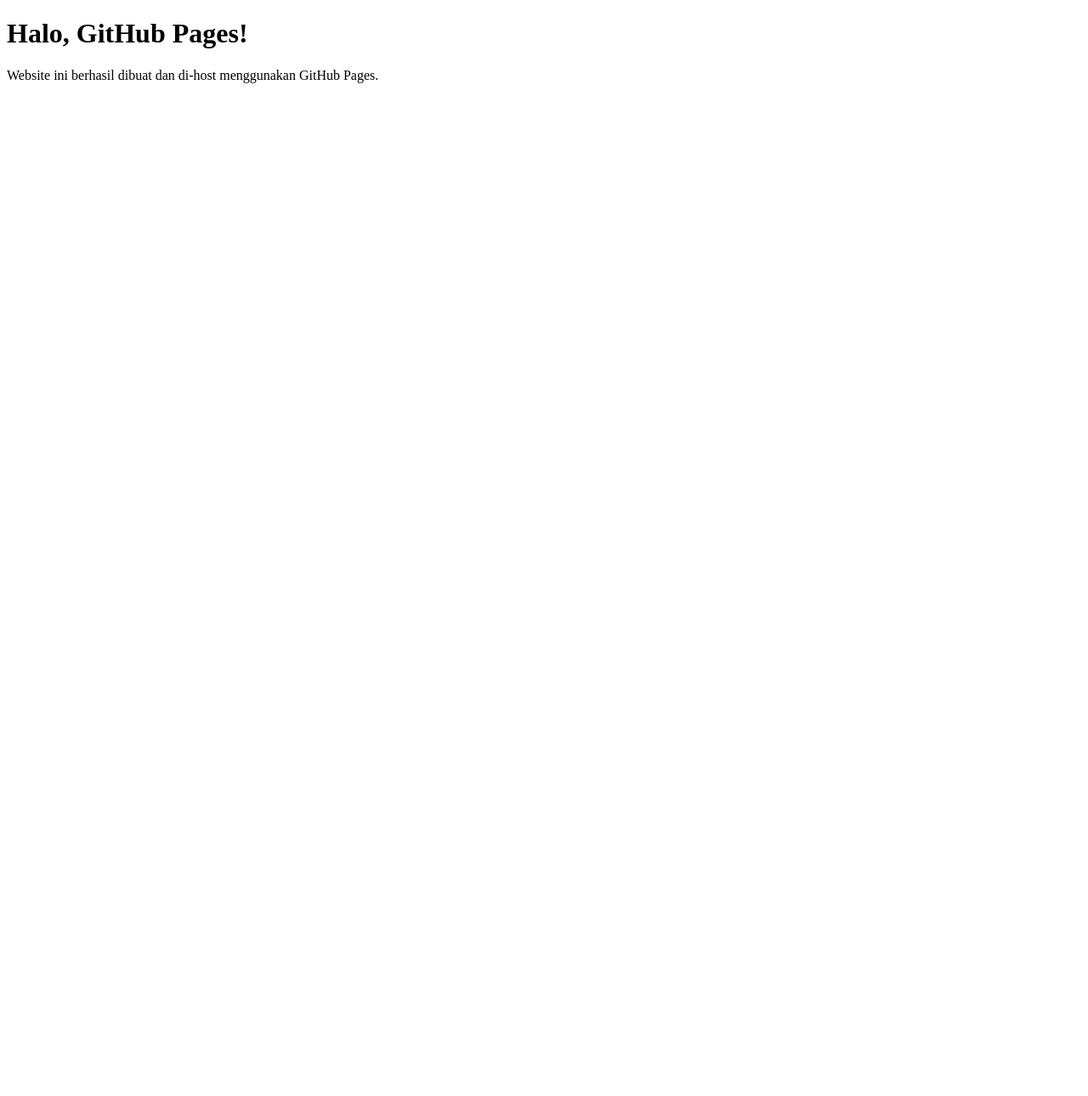
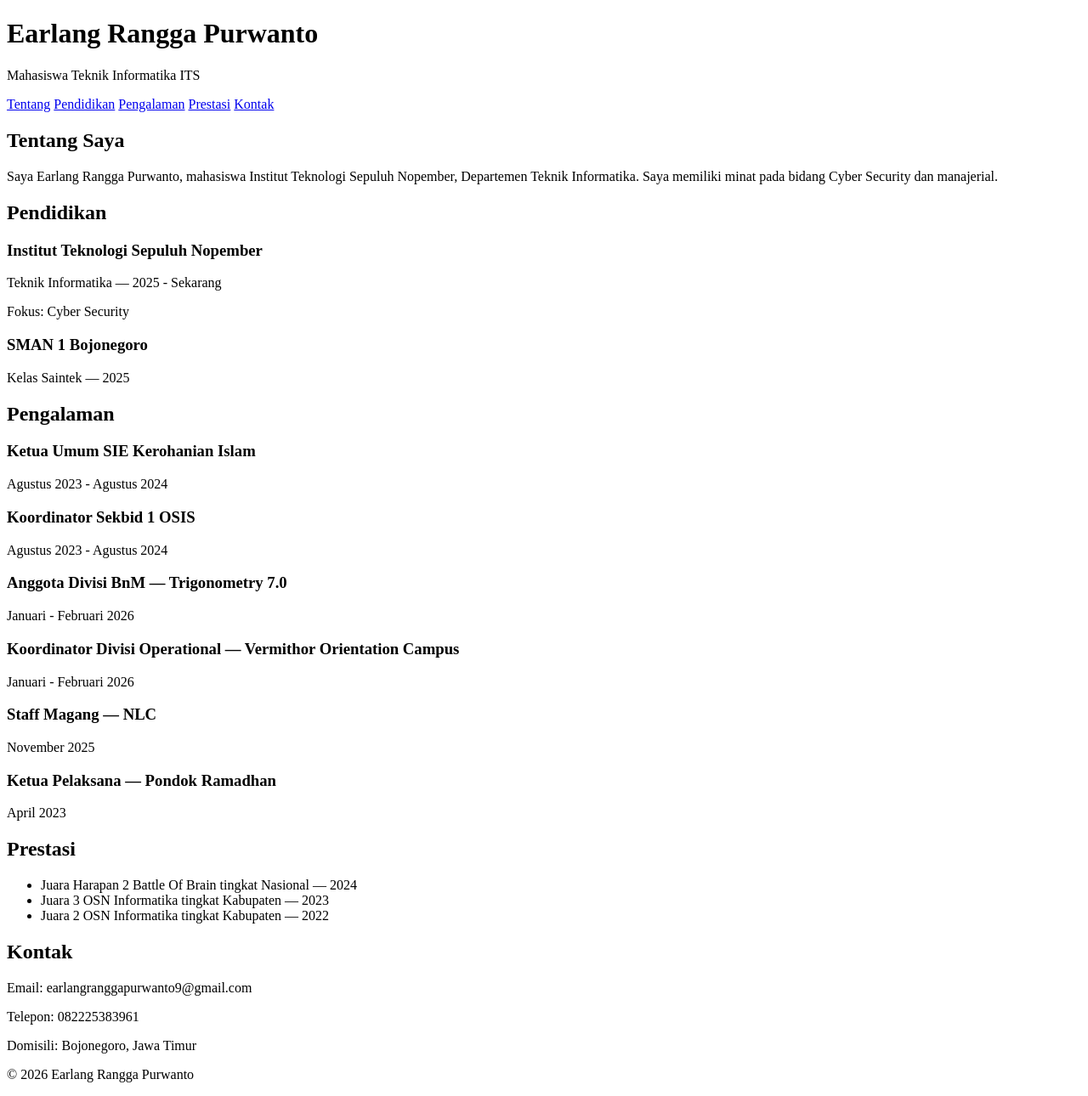
Before and after one commit to erlingrangga/5025251054, a plain HTML site: page index.html in a window 1280 px wide. Shown: the whole page at 85% size. Before the commit the page ends 800 px from the top, so only its background shows below. Drawn offline with Linux system fonts and the light colour scheme.

Commit message:
Update index.html with personal CV details

```diff
--- a/index.html
+++ b/index.html
@@ -3,12 +3,92 @@
 <head>
     <meta charset="UTF-8">
     <meta name="viewport" content="width=device-width, initial-scale=1.0">
-    <title>Website Saya</title>
+    <title>CV Earlang Rangga Purwanto</title>
+    <link rel="stylesheet" href="style.css">
 </head>
+
 <body>
 
-    <h1>Halo, GitHub Pages!</h1>
-    <p>Website ini berhasil dibuat dan di-host menggunakan GitHub Pages.</p>
+    <header>
+        <h1>Earlang Rangga Purwanto</h1>
+        <p>Mahasiswa Teknik Informatika ITS</p>
+
+        <nav>
+            <a href="#tentang">Tentang</a>
+            <a href="#pendidikan">Pendidikan</a>
+            <a href="#pengalaman">Pengalaman</a>
+            <a href="#prestasi">Prestasi</a>
+            <a href="#kontak">Kontak</a>
+        </nav>
+    </header>
+
+    <main>
+
+        <section id="tentang">
+            <h2>Tentang Saya</h2>
+            <p>
+                Saya Earlang Rangga Purwanto, mahasiswa Institut Teknologi
+                Sepuluh Nopember, Departemen Teknik Informatika. Saya memiliki
+                minat pada bidang Cyber Security dan manajerial.
+            </p>
+        </section>
+
+        <section id="pendidikan">
+            <h2>Pendidikan</h2>
+
+            <h3>Institut Teknologi Sepuluh Nopember</h3>
+            <p>Teknik Informatika — 2025 - Sekarang</p>
+            <p>Fokus: Cyber Security</p>
+
+            <h3>SMAN 1 Bojonegoro</h3>
+            <p>Kelas Saintek — 2025</p>
+        </section>
+
+        <section id="pengalaman">
+            <h2>Pengalaman</h2>
+
+            <h3>Ketua Umum SIE Kerohanian Islam</h3>
+            <p>Agustus 2023 - Agustus 2024</p>
+
+            <h3>Koordinator Sekbid 1 OSIS</h3>
+            <p>Agustus 2023 - Agustus 2024</p>
+
+            <h3>Anggota Divisi BnM — Trigonometry 7.0</h3>
+            <p>Januari - Februari 2026</p>
+
+            <h3>Koordinator Divisi Operational — Vermithor Orientation Campus</h3>
+            <p>Januari - Februari 2026</p>
+
+            <h3>Staff Magang — NLC</h3>
+            <p>November 2025</p>
+
+            <h3>Ketua Pelaksana — Pondok Ramadhan</h3>
+            <p>April 2023</p>
+        </section>
+
+        <section id="prestasi">
+            <h2>Prestasi</h2>
+
+            <ul>
+                <li>Juara Harapan 2 Battle Of Brain tingkat Nasional — 2024</li>
+                <li>Juara 3 OSN Informatika tingkat Kabupaten — 2023</li>
+                <li>Juara 2 OSN Informatika tingkat Kabupaten — 2022</li>
+            </ul>
+        </section>
+
+        <section id="kontak">
+            <h2>Kontak</h2>
+
+            <p>Email: earlangranggapurwanto9@gmail.com</p>
+            <p>Telepon: 082225383961</p>
+            <p>Domisili: Bojonegoro, Jawa Timur</p>
+        </section>
+
+    </main>
+
+    <footer>
+        <p>© 2026 Earlang Rangga Purwanto</p>
+    </footer>
 
 </body>
 </html>
```
